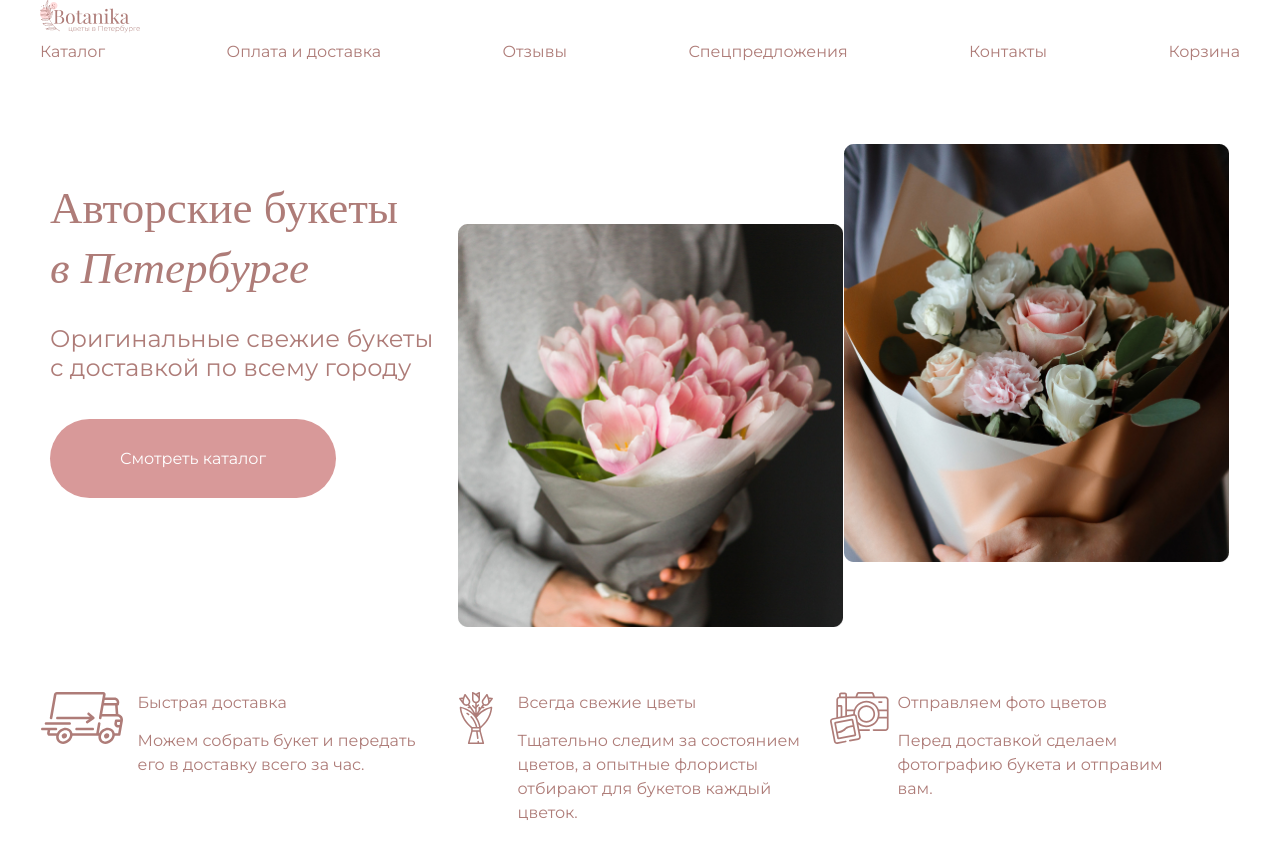
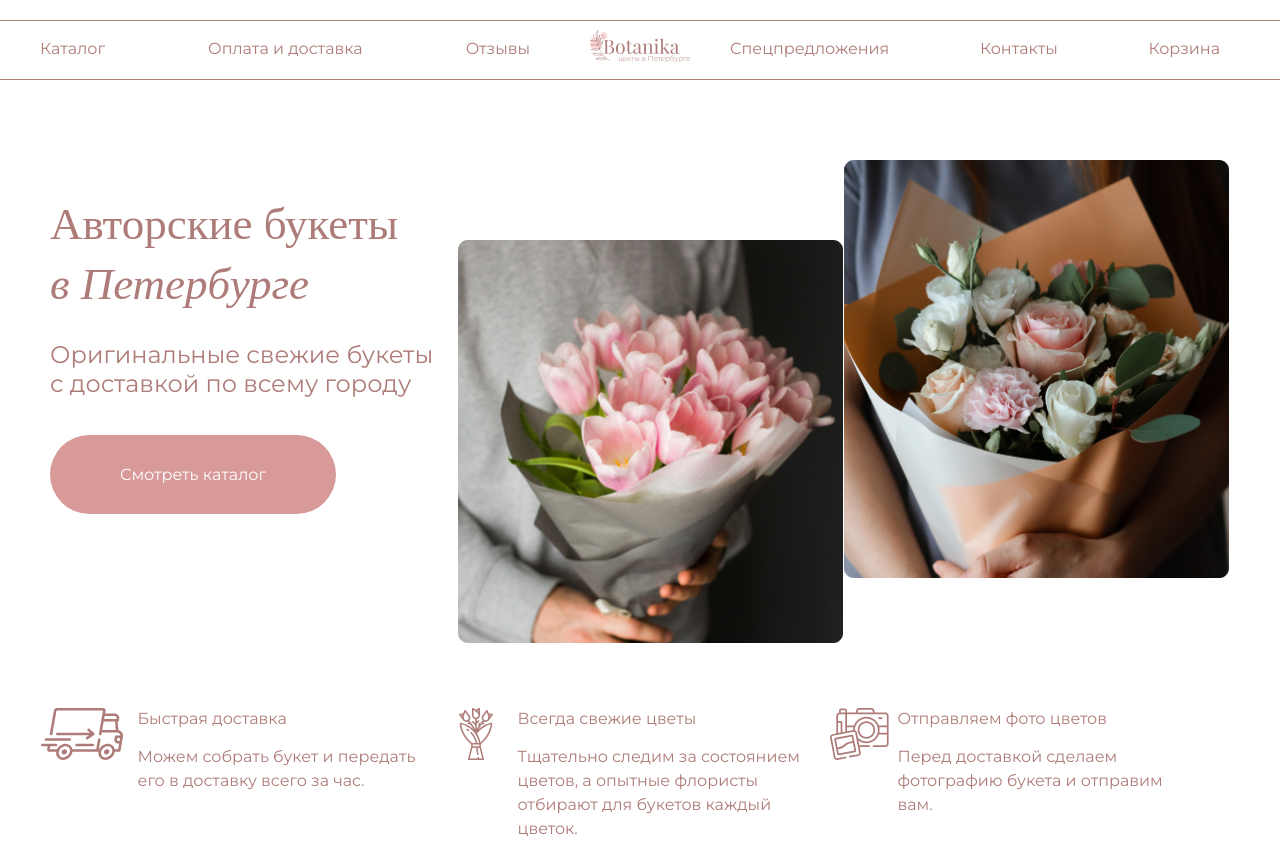
Before and after one commit to ElenaAgeeva2505/AgeevaElena12082021, a plain HTML site: page index.html in a window 1280 px wide. Shown: the top 844 px of the page. Drawn offline with nearby package versions, Linux system fonts and the light colour scheme; a web font is replaced by a local one.

Commit message:
Сетки в шапке

```diff
--- a/css/style.css
+++ b/css/style.css
@@ -35,9 +35,12 @@ body {
 }
 
 .header-continer {
-    width: 1200px;
-    margin: 0 auto;
+    width: 100%;
     padding: 0;
+    border: 1px solid var(--basic-wine);
+    border-right: none;
+    border-left: none;
+    margin-top: 20px;
 }
 
 a {
@@ -63,28 +66,53 @@ img {
 }
 
 .nav-menu {
+    width: 1200px;
     margin: 0 auto;
+    display: grid;
+    grid-template-columns: 1fr max-content 1fr;
 }
 
-.header-continer .nav-list {
+
+.nav-list-first{
+    padding: 0;
     list-style: none;
-    margin: 0;
-    padding: 0;
     display: flex;
+    flex-wrap: wrap;
     justify-content: space-between;
+    grid-column: 1/1;
 }
 
-.nav-list li {
-    margin: 0;
+ .nav-list-last{
     padding: 0;
+    list-style: none;
+    display: flex;
+    flex-wrap: wrap;
+    justify-content: space-between;
+    grid-column: 3/3;
 }
 
-.nav-list a {
+
+.nav-list-first li, .nav-list-last li {
+    margin: 0;
+    margin-right: 10px;
+    padding: 0;
+    margin-right: 20px;
+}
+
+.nav-list-first a, .nav-list-last a {
     color: var(--basic-wine);
     font-style: normal;
     font-weight: normal;
     font-size: 16px;
     line-height: 20px;
+}
+
+.logo-link{
+    grid-column: 2/2;
+    margin-top: 5%;
+    margin-bottom: 5%;
+    margin-right: 40px;
+    margin-left: 40px;
 }
 
 .about-section {
--- a/index.html
+++ b/index.html
@@ -18,12 +18,15 @@
 <body>
     <header class="header-continer">
         <nav class="nav-menu">
-            <a href="#" class="logo-link"><img src="img/logo.png" width="100" height="35"
-                    alt="Логотип магазина цветов"></a>
-            <ul class="nav-list">
+
+            <ul class="nav-list-first">
                 <li><a href="#">Каталог</a></li>
                 <li><a href="#">Оплата и доставка</a></li>
                 <li><a href="#">Отзывы</a></li>
+            </ul>
+            <a href="#" class="logo-link"><img src="img/logo.png" width="100" height="35"
+                alt="Логотип магазина цветов"></a>
+            <ul class="nav-list-last">
                 <li><a href="#">Спецпредложения</a></li>
                 <li><a href="#">Контакты</a></li>
                 <li><a href="#">Корзина</a></li>
```
